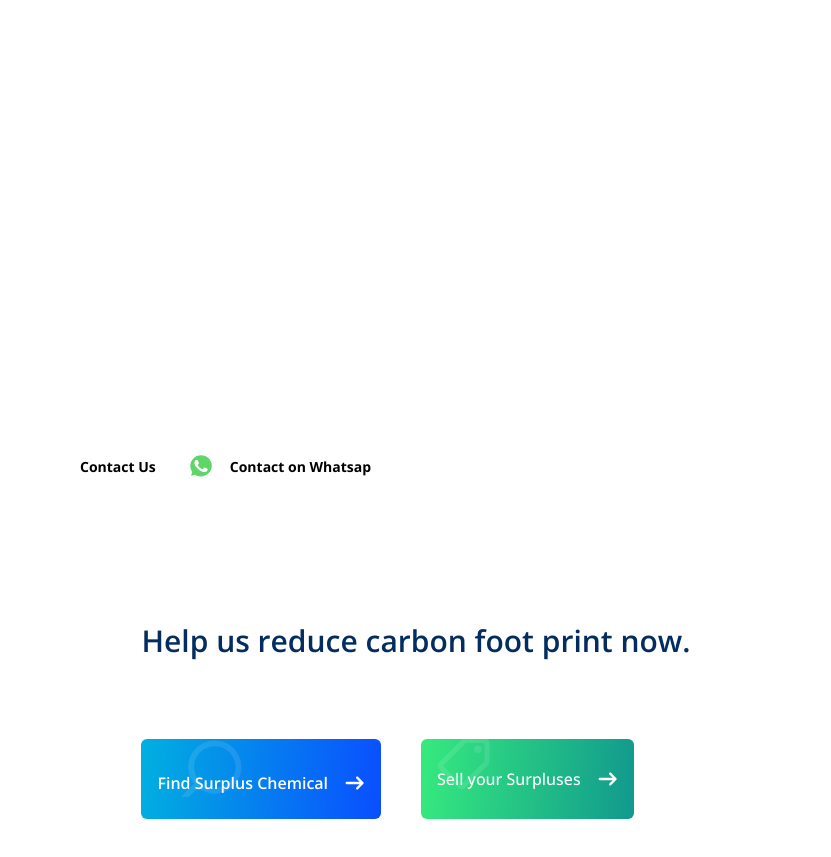
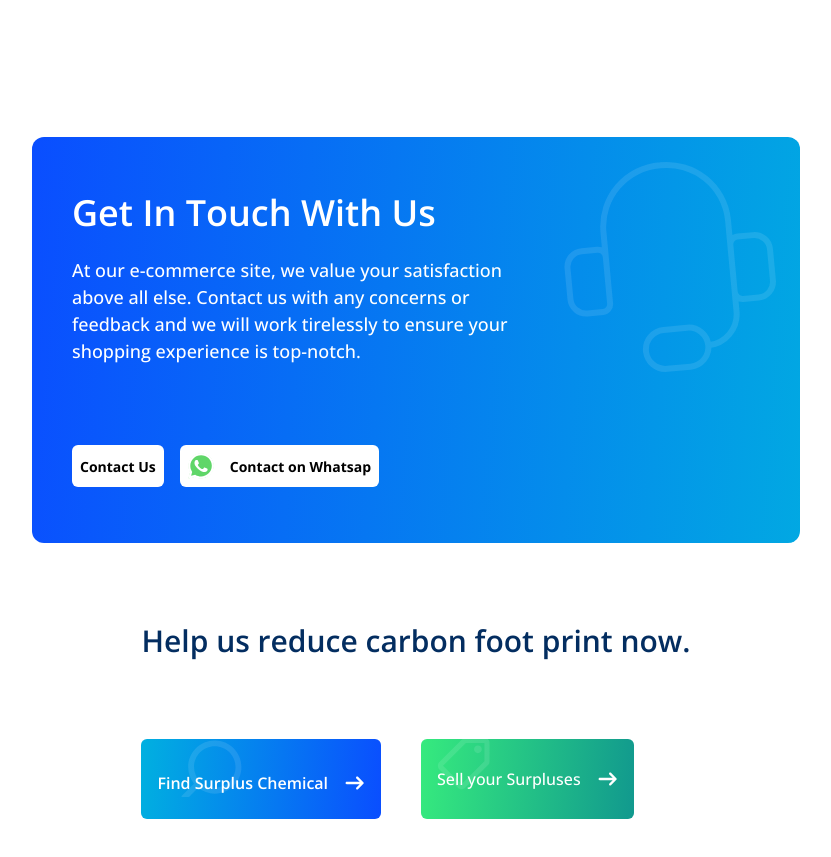
Before and after one commit to Manzi-Cedrick/chemistry-lab-platform, a Next.js app: page / in a window 1280 px wide. Shown: the part 4220-5077 px from the top of the page, without its empty margins (224-1055 px from the left). Built offline with nearby package versions, Linux system fonts and the light colour scheme.

Commit message:
[add]: config styles

```diff
--- a/tailwind.config.js
+++ b/tailwind.config.js
@@ -14,6 +14,7 @@ module.exports = {
       backgroundImage: {
         'gradient2' : 'linear-gradient(94.71deg, #38EF7D -6.04%, #11998E 100%)',
         'gradient1' : 'linear-gradient(94.71deg, #00B6DE -6.04%, #0A4EFF 100%)',
+        'gradient3' : 'linear-gradient(274.15deg, #00B6DE -15.62%, #0A4EFF 100%)',
         'gradient-radial': 'radial-gradient(var(--tw-gradient-stops))',
         'gradient-conic':
           'conic-gradient(from 180deg at 50% 50%, var(--tw-gradient-stops))',
```
